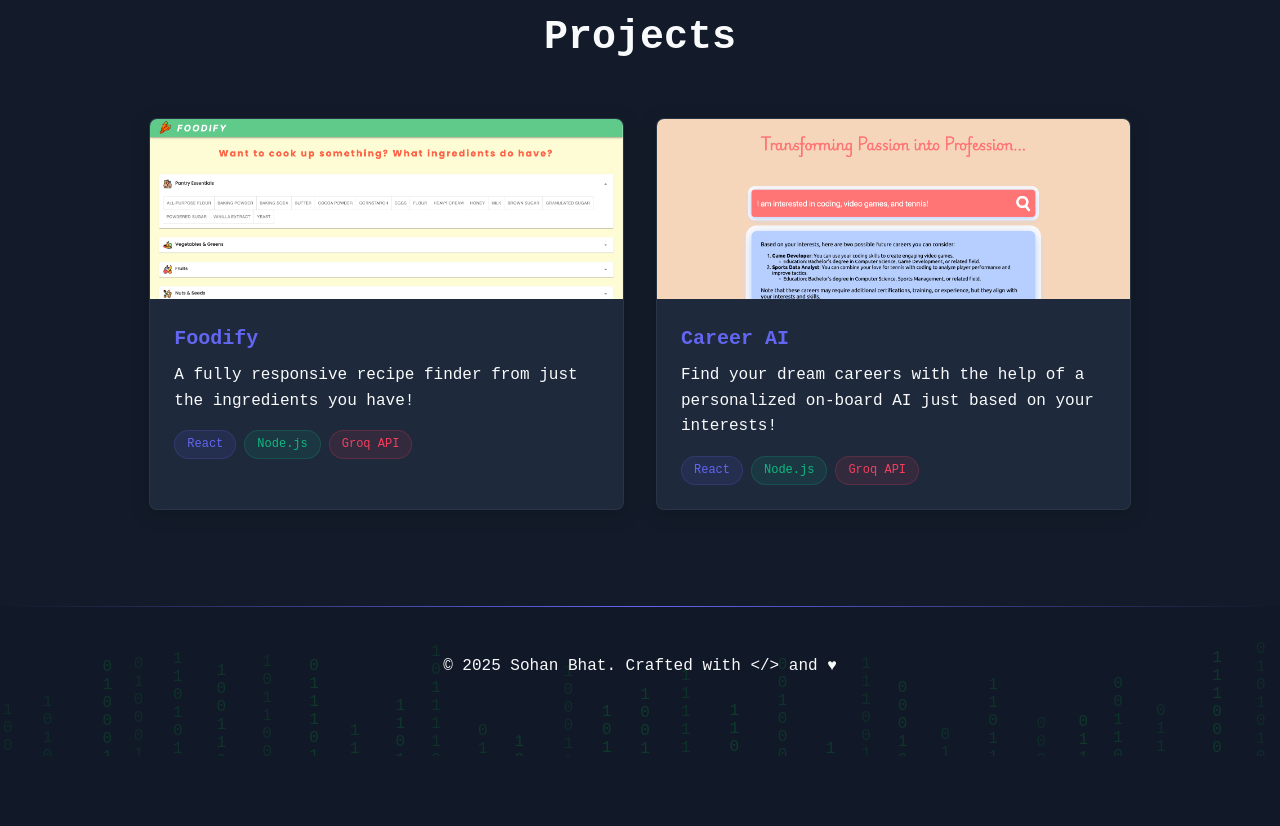
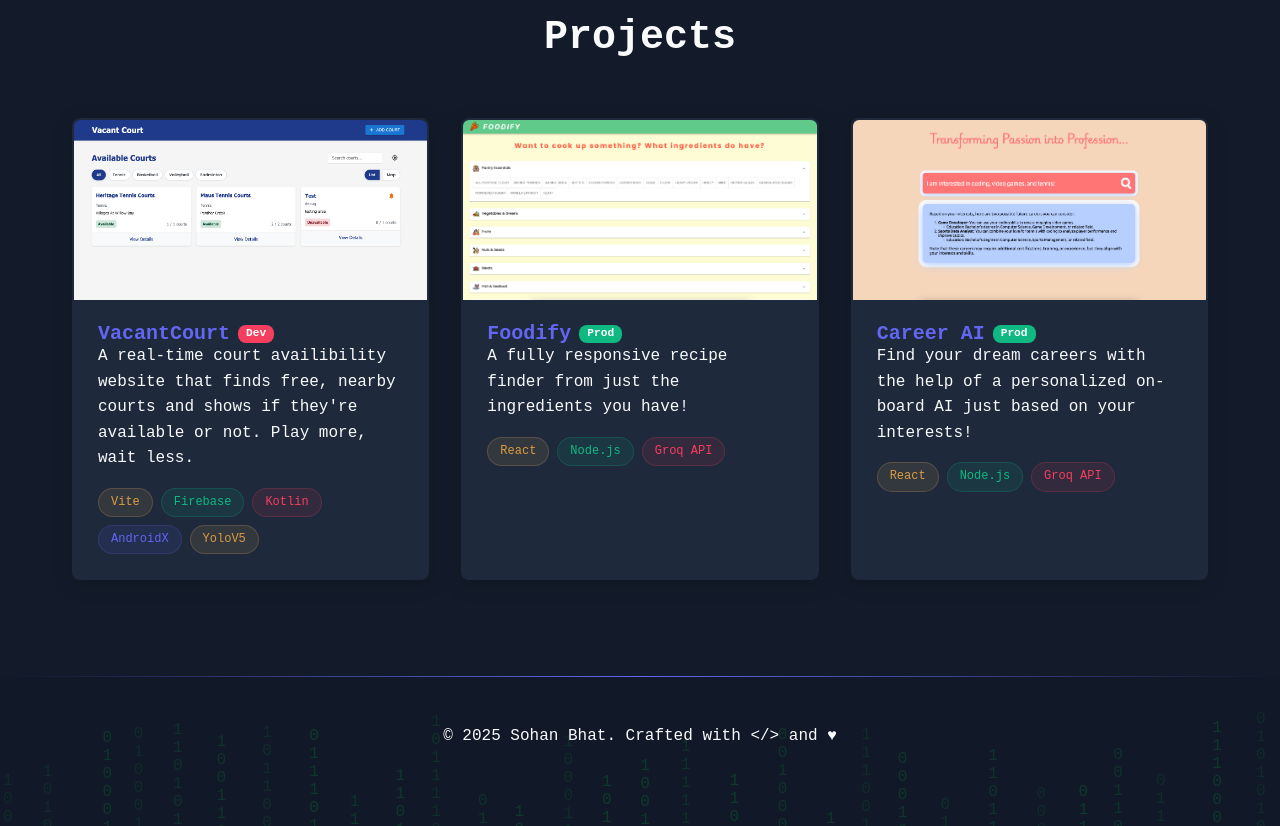
Before and after one commit to sohan-bhat/Portfolio, a React (Create React App) app: page / in a window 1280 px wide. Shown: the part 1002-1828 px from the top of the page. Before the commit the page ends 1758 px from the top, so only its background shows below. Built offline with nearby package versions, Linux system fonts and the light colour scheme.

Commit message:
Added VacantCourt

```diff
--- a/src/components/ProjectCard.js
+++ b/src/components/ProjectCard.js
@@ -1,3 +1,4 @@
+// src/components/ProjectCard.js
 import React, { useState, useEffect } from 'react';
 import '../styles/ProjectCard.css'
 
@@ -47,23 +48,28 @@ const ProjectCard = ({ project }) => {
                         {project.demoLink && (
                             <a href={project.demoLink} target='_blank' className='project-link' rel="noreferrer">Demo</a>
                         )}
-                            <a href={project.codeLink} target='_blank' className='project-link' rel="noreferrer">Code</a>
+                        <a href={project.codeLink} target='_blank' className='project-link' rel="noreferrer">Code</a>
                     </div>
                 </div>
             </div>
             <div className='project-content'>
-                <h3 className='project-title'>{project.title}</h3>
+                <div className="project-header">
+                    <h3 className='project-title'>{project.title}</h3>
+                    <span className={`project-badge ${project.status === "Production" ? 'badge-production' : 'badge-development'}`}>
+                        {project.status === "Production" ? "Prod" : "Dev"}
+                    </span>
+                </div>
                 <p>{project.description}</p>
                 <div className='project-tags'>
                     {project.tags.map((tag, index) => (
-                        <span key={index} className={`project-tag tag-${index % 3}`}>
+                        <span key={index} className={`project-tag tag-${index % 4}`}>
                             {tag}
                         </span>
                     ))}
                 </div>
             </div>
         </div>
-    )
+    );
 }
 
 export default React.memo(ProjectCard);
--- a/src/components/Projects.js
+++ b/src/components/Projects.js
@@ -1,3 +1,4 @@
+// src/components/Projects.js
 import React from 'react';
 import ProjectCard from './ProjectCard';
 import '../styles/Projects.css';
@@ -6,21 +7,32 @@ const Projects = () => {
     const projects = [
         {
             id: 1,
+            title: "VacantCourt",
+            description: "A real-time court availibility website that finds free, nearby courts and shows if they're available or not. Play more, wait less.",
+            image: "/imgs/VacantCourtWebsite.png",
+            tags: ["Vite", "Firebase", "Kotlin", "AndroidX", "YoloV5" ],
+            demoLink: "https://vacantcourt.netlify.app",
+            codeLink: "https://github.com/sohan-bhat/vacantcourtwebsite"
+        },
+        {
+            id: 2,
             title: "Foodify",
             description: "A fully responsive recipe finder from just the ingredients you have!",
             image: "/imgs/Foodify.png",
             tags: ["React", "Node.js", "Groq API"],
             demoLink: "https://foodistry.netlify.app",
-            codeLink: "https://github.com/sohan-bhat/Foodify"
+            codeLink: "https://github.com/sohan-bhat/Foodify",
+            status: "Production"
         },
         {
-            id: 2,
+            id: 3,
             title: "Career AI",
             description: "Find your dream careers with the help of a personalized on-board AI just based on your interests!",
             image: "/imgs/CareerAI.png",
             tags: ["React", "Node.js", "Groq API"],
             demoLink: "https://careerai.netlify.app",
-            codeLink: "https://github.com/sohan-bhat/CareerAI"
+            codeLink: "https://github.com/sohan-bhat/CareerAI",
+            status: "Production"
         }
     ];
 
@@ -28,7 +40,6 @@ const Projects = () => {
         <section className="projects">
             <div className="container">
                 <h2 className="section-title">Projects</h2>
-
                 <div className="project-grid">
                     {projects.map(project => (
                         <ProjectCard key={project.id} project={project} />
@@ -39,4 +50,4 @@ const Projects = () => {
     );
 }
 
-export default Projects
+export default Projects;
--- a/src/styles/ProjectCard.css
+++ b/src/styles/ProjectCard.css
@@ -93,10 +93,70 @@
     transition: transform var(--transition-short);
 }
 
-.tag-0 {
+.project-card {
+    background: var(--code-bg);
+    border-radius: 8px;
+    overflow: hidden;
+    border: 2px solid transparent; /* add a default transparent border */
+    box-shadow: 0 4px 20px rgba(0, 0, 0, 0.2);
+    transform: translateY(30px) scale(0.98);
+    opacity: 0;
+    transition:
+        transform var(--transition-long),
+        box-shadow var(--transition-long),
+        opacity var(--transition-long),
+        border 0.3s ease;
+    position: relative;
+}
+
+.project-header {
+    display: flex;
+    align-items: center;
+    gap: 0.5rem;
+}
+
+/* Remove any default margin from h3 within the header */
+.project-header .project-title {
+    margin: 0;
+    line-height: 1;
+}
+
+/* Update badge styles if needed */
+.project-badge {
+    display: inline-block;
+    padding: 0.2rem 0.5rem;
+    border-radius: 8px;
+    font-size: 0.7rem;
+    font-weight: bold;
+    line-height: 1;
+}
+
+.badge-production {
+    background-color: var(--secondary);
+    color: #fff;
+}
+
+.badge-development {
+    background-color: var(--accent);
+    color: #fff;
+}
+
+.project-card.hovered {
+    transform: translateY(-10px) scale(1.02);
+    box-shadow: 0 15px 30px rgba(0, 0, 0, 0.3);
+    border-color: var(--primary); /* show outline when hovered */
+}
+
+.tag-3 {
     background-color: rgba(99, 102, 241, 0.1);
     color: var(--primary);
     border: 1px solid rgba(99, 102, 241, 0.2);
+}
+
+.tag-0 {
+    background-color: rgba(244, 197, 86, 0.1);
+    color: rgb(219, 156, 67);
+    border: 1px solid rgba(241, 168, 99, 0.2);
 }
 
 .tag-1 {
```
Also changed, not shown: public/imgs/VacantCourtWebsite.png (added).
